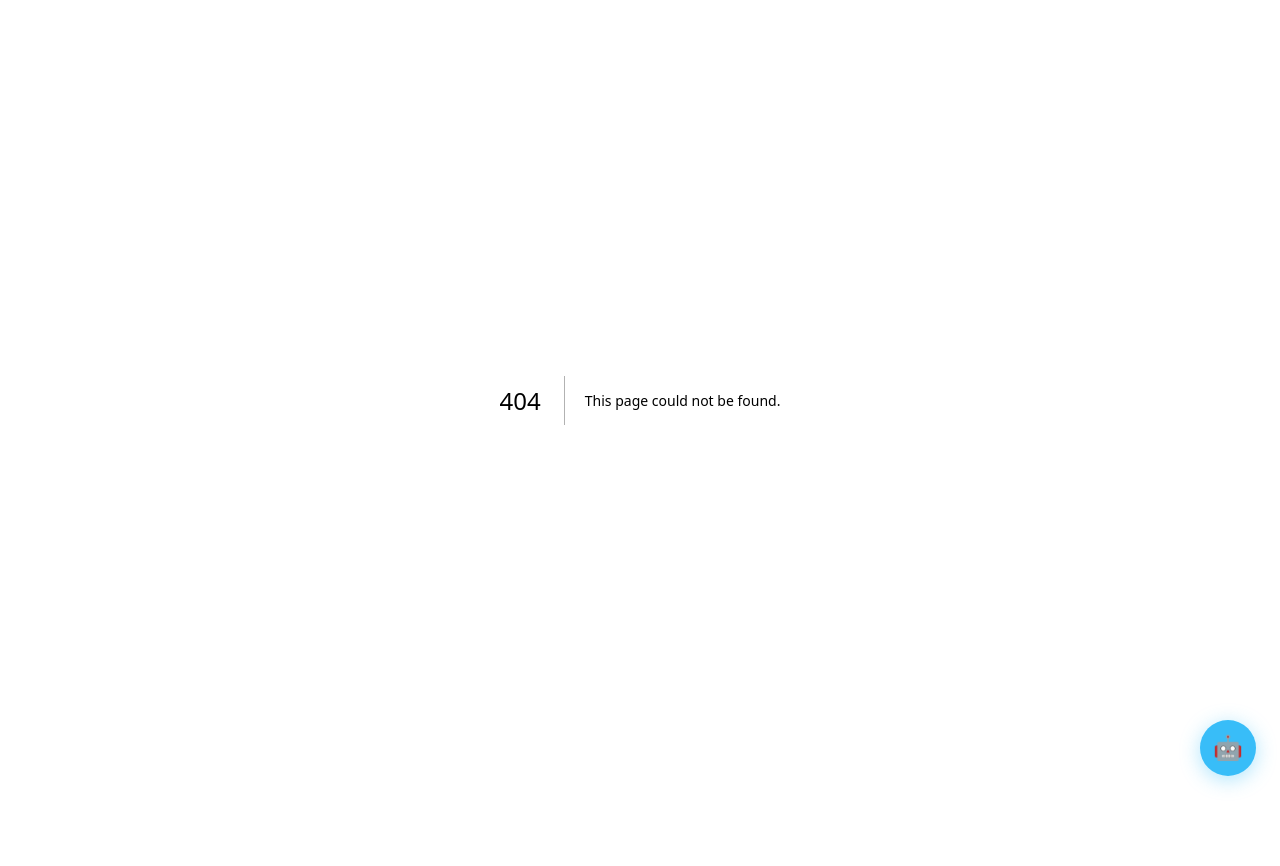
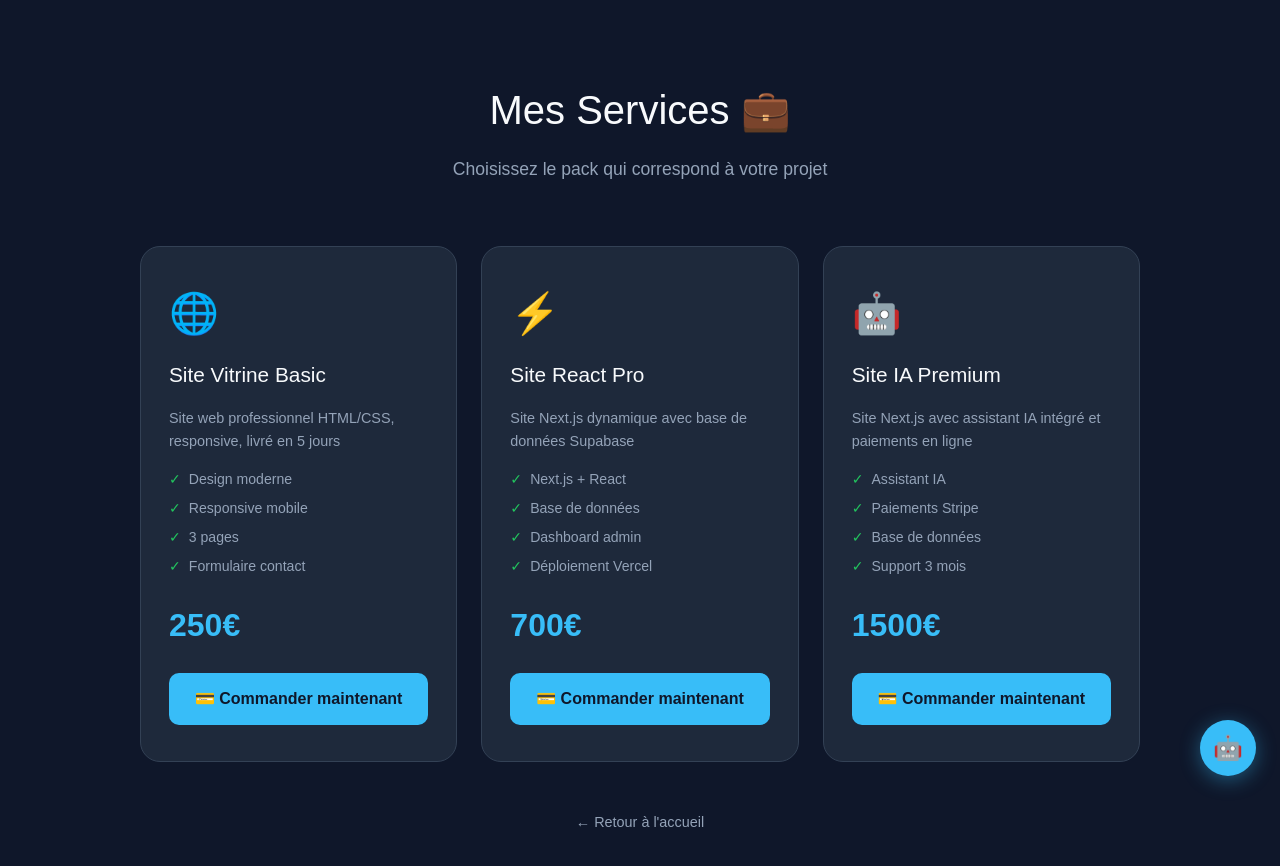
Before and after one commit to Boubacar-collab/portfolio-nextjs, a Next.js app: page /services in a window 1280 px wide. Before the commit this address had no page. Shown: the top 866 px of the page. Before the commit the page ends 800 px from the top, so only its background shows below. Built offline with nearby package versions, Linux system fonts and the light colour scheme.

Commit message:
paiements Stripe intégrés

```diff
--- /dev/null
+++ b/app/api/checkout/route.js
@@ -0,0 +1,38 @@
+import Stripe from 'stripe'
+
+const stripe = new Stripe(process.env.STRIPE_SECRET_KEY)
+
+export async function POST(request) {
+  try {
+    const { produit } = await request.json()
+
+    const session = await stripe.checkout.sessions.create({
+      payment_method_types: ['card'],
+      line_items: [
+        {
+          price_data: {
+            currency: 'eur',
+            product_data: {
+              name: produit.nom,
+              description: produit.description,
+            },
+            unit_amount: produit.prix * 100,
+          },
+          quantity: 1,
+        },
+      ],
+      mode: 'payment',
+      success_url: `${process.env.NEXT_PUBLIC_URL}/succes`,
+      cancel_url: `${process.env.NEXT_PUBLIC_URL}/services`,
+    })
+
+    return Response.json({ url: session.url })
+
+  } catch (error) {
+    console.error('Erreur Stripe:', error)
+    return Response.json(
+      { error: 'Erreur lors de la création du paiement' },
+      { status: 500 }
+    )
+  }
+}
--- a/app/components/Navbar.js
+++ b/app/components/Navbar.js
@@ -7,9 +7,10 @@ export default function Navbar() {
   const [menuOuvert, setMenuOuvert] = useState(false)
 
   const liens = [
-    { label: 'Accueil', href: '/' },
-    { label: 'À propos', href: '/apropos' },
-    { label: 'Contact', href: '/contact' },
+  { label: 'Accueil', href: '/' },
+  { label: 'Services', href: '/services' },
+  { label: 'À propos', href: '/apropos' },
+  { label: 'Contact', href: '/contact' },
   ]
 
   return (
--- /dev/null
+++ b/app/services/page.js
@@ -0,0 +1,178 @@
+'use client'
+
+import { useState } from 'react'
+
+const services = [
+  {
+    nom: 'Site Vitrine Basic',
+    description: 'Site web professionnel HTML/CSS, responsive, livré en 5 jours',
+    prix: 250,
+    emoji: '🌐',
+    features: ['Design moderne', 'Responsive mobile', '3 pages', 'Formulaire contact']
+  },
+  {
+    nom: 'Site React Pro',
+    description: 'Site Next.js dynamique avec base de données Supabase',
+    prix: 700,
+    emoji: '⚡',
+    features: ['Next.js + React', 'Base de données', 'Dashboard admin', 'Déploiement Vercel']
+  },
+  {
+    nom: 'Site IA Premium',
+    description: 'Site Next.js avec assistant IA intégré et paiements en ligne',
+    prix: 1500,
+    emoji: '🤖',
+    features: ['Assistant IA', 'Paiements Stripe', 'Base de données', 'Support 3 mois']
+  }
+]
+
+export default function Services() {
+  const [chargement, setChargement] = useState(null)
+
+  async function payer(service) {
+    setChargement(service.nom)
+
+    try {
+      const response = await fetch('/api/checkout', {
+        method: 'POST',
+        headers: { 'Content-Type': 'application/json' },
+        body: JSON.stringify({ produit: service })
+      })
+
+      const data = await response.json()
+
+      if (data.url) {
+        window.location.href = data.url
+      }
+
+    } catch (error) {
+      alert('Erreur lors du paiement. Réessayez !')
+    }
+
+    setChargement(null)
+  }
+
+  return (
+    <main style={{
+      backgroundColor: '#0f172a',
+      minHeight: '100vh',
+      padding: '80px 48px'
+    }}>
+
+      <div style={{ textAlign: 'center', marginBottom: '64px' }}>
+        <h1 style={{
+          fontSize: '2.5rem',
+          color: '#f8fafc',
+          marginBottom: '16px'
+        }}>
+          Mes Services 💼
+        </h1>
+        <p style={{ color: '#94a3b8', fontSize: '1.1rem' }}>
+          Choisissez le pack qui correspond à votre projet
+        </p>
+      </div>
+
+      <div style={{
+        display: 'grid',
+        gridTemplateColumns: 'repeat(auto-fit, minmax(280px, 1fr))',
+        gap: '24px',
+        maxWidth: '1000px',
+        margin: '0 auto'
+      }}>
+        {services.map((service) => (
+          <div key={service.nom} style={{
+            backgroundColor: '#1e293b',
+            borderRadius: '20px',
+            padding: '36px 28px',
+            border: '1px solid #334155',
+            display: 'flex',
+            flexDirection: 'column',
+            gap: '16px',
+            transition: 'transform 0.2s',
+          }}>
+
+            <div style={{ fontSize: '2.5rem' }}>{service.emoji}</div>
+
+            <h2 style={{
+              fontSize: '1.3rem',
+              color: '#f8fafc',
+              margin: 0
+            }}>
+              {service.nom}
+            </h2>
+
+            <p style={{
+              color: '#94a3b8',
+              fontSize: '0.9rem',
+              lineHeight: '1.6',
+              margin: 0
+            }}>
+              {service.description}
+            </p>
+
+            <ul style={{
+              listStyle: 'none',
+              padding: 0,
+              margin: 0,
+              display: 'flex',
+              flexDirection: 'column',
+              gap: '8px'
+            }}>
+              {service.features.map((feature) => (
+                <li key={feature} style={{
+                  color: '#94a3b8',
+                  fontSize: '0.88rem',
+                  display: 'flex',
+                  alignItems: 'center',
+                  gap: '8px'
+                }}>
+                  <span style={{ color: '#22c55e' }}>✓</span>
+                  {feature}
+                </li>
+              ))}
+            </ul>
+
+            <div style={{
+              fontSize: '2rem',
+              fontWeight: 'bold',
+              color: '#38bdf8',
+              margin: '8px 0'
+            }}>
+              {service.prix}€
+            </div>
+
+            <button
+              onClick={() => payer(service)}
+              disabled={chargement === service.nom}
+              style={{
+                backgroundColor: chargement === service.nom ? '#334155' : '#38bdf8',
+                color: chargement === service.nom ? '#94a3b8' : '#0f172a',
+                border: 'none',
+                padding: '14px',
+                borderRadius: '10px',
+                fontWeight: 'bold',
+                fontSize: '1rem',
+                cursor: chargement === service.nom ? 'not-allowed' : 'pointer',
+                marginTop: 'auto'
+              }}
+            >
+              {chargement === service.nom ? '⏳ Chargement...' : '💳 Commander maintenant'}
+            </button>
+
+          </div>
+        ))}
+      </div>
+
+      <div style={{ textAlign: 'center', marginTop: '48px' }}>
+        <a href="/" style={{
+          color: '#94a3b8',
+          textDecoration: 'none',
+          fontSize: '0.9rem'
+        }}>
+          ← Retour à l'accueil
+        </a>
+      </div>
+
+    </main>
+  )
+}
--- /dev/null
+++ b/app/succes/page.js
@@ -0,0 +1,42 @@
+export default function Succes() {
+  return (
+    <main style={{
+      backgroundColor: '#0f172a',
+      minHeight: '100vh',
+      display: 'flex',
+      alignItems: 'center',
+      justifyContent: 'center',
+      textAlign: 'center',
+      padding: '48px'
+    }}>
+      <div>
+        <div style={{ fontSize: '4rem', marginBottom: '24px' }}>🎉</div>
+        <h1 style={{
+          fontSize: '2.5rem',
+          color: '#22c55e',
+          marginBottom: '16px'
+        }}>
+          Paiement réussi !
+        </h1>
+        <p style={{
+          color: '#94a3b8',
+          fontSize: '1.1rem',
+          marginBottom: '32px'
+        }}>
+          Merci pour votre commande ! Boubacar vous contactera sous 24h.
+        </p>
+        <a href="/" style={{
+          display: 'inline-block',
+          backgroundColor: '#38bdf8',
+          color: '#0f172a',
+          padding: '14px 36px',
+          borderRadius: '8px',
+          fontWeight: 'bold',
+          textDecoration: 'none'
+        }}>
+          ← Retour à l'accueil
+        </a>
+      </div>
+    </main>
+  )
+}
--- a/package.json
+++ b/package.json
@@ -10,10 +10,12 @@
   },
   "dependencies": {
     "@anthropic-ai/sdk": "^0.96.0",
+    "@stripe/stripe-js": "^9.5.0",
     "@supabase/supabase-js": "^2.105.4",
     "next": "16.2.6",
     "react": "19.2.4",
-    "react-dom": "19.2.4"
+    "react-dom": "19.2.4",
+    "stripe": "^22.1.1"
   },
   "devDependencies": {
     "@tailwindcss/postcss": "^4",
```
Also changed, not shown: 1 other file (tests, documents, lock files or other folders).
